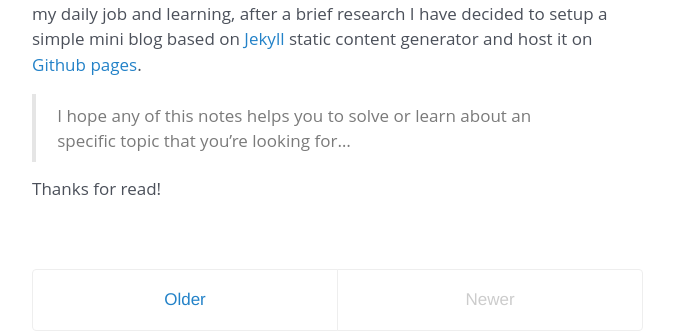
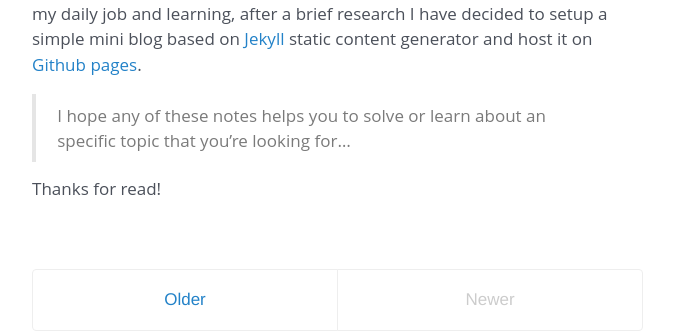
Before and after one commit to karkul/karkul.github.io, a Jekyll site: the page built from index.html, in a window 1280 px wide. Shown: the part 248-580 px from the top of the page, without its empty margins (302-976 px from the left). Built offline with Jekyll 4.4.1, drawn with Linux system fonts in a browser that asks for light colours; the list of posts is cut into pages by our own code.

Commit message:
minor fix

```diff
--- a/_posts/2014-11-14-First-Post.md
+++ b/_posts/2014-11-14-First-Post.md
@@ -5,6 +5,6 @@ title: First post
 
 Recently I decided to looking for a new place where I keep my notes about my daily job and learning, after a brief research I have decided to setup a simple mini blog based on [Jekyll](http://jekyllrb.com) static content generator and host it on [Github pages](http://pages.github.com).
 
-> I hope any of this notes helps you to solve or learn about an specific topic that you're looking for...
+> I hope any of these notes helps you to solve or learn about an specific topic that you're looking for...
 
 Thanks for read!
```
